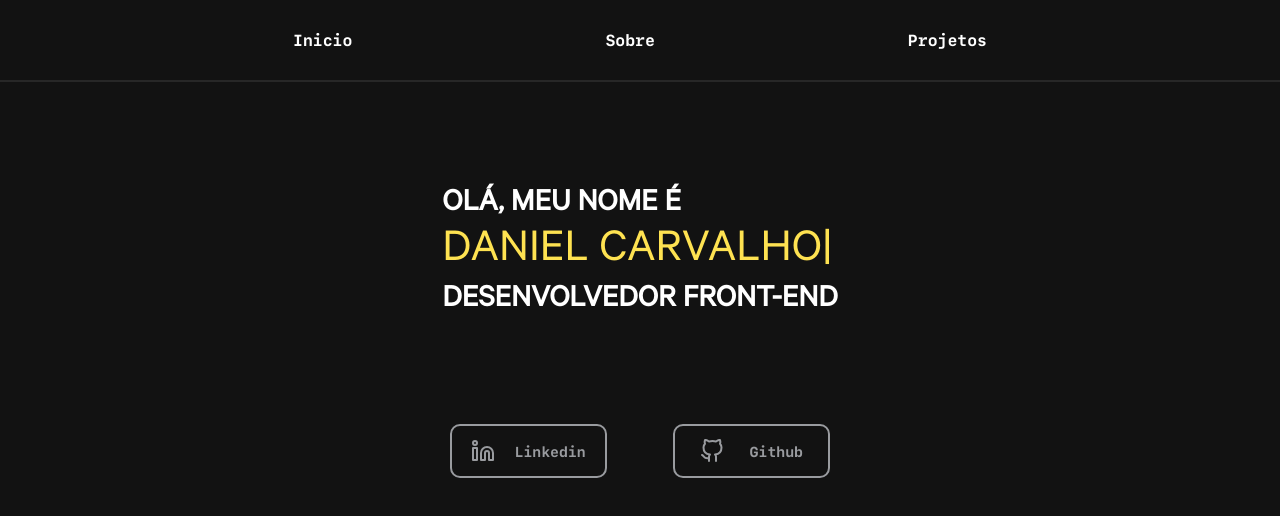
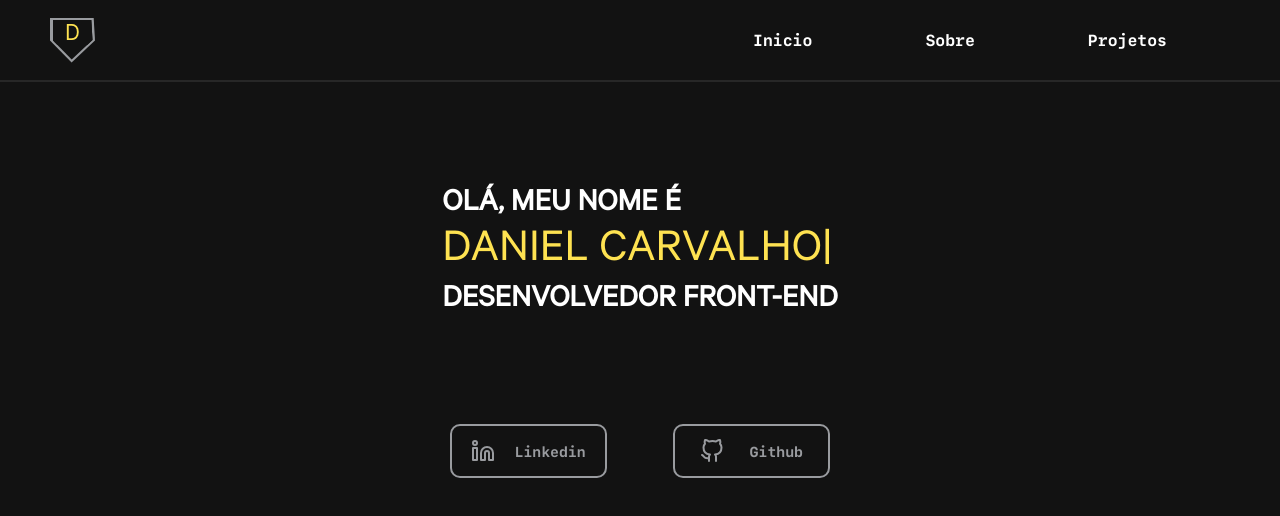
Before and after one commit to DanieelCarvalho/portifolio, a React (Create React App) app: page / in a window 1280 px wide. Shown: the top 516 px of the page. Built offline with nearby package versions, Linux system fonts and the light colour scheme.

Commit message:
coloquei uma logo

```diff
--- a/src/App.js
+++ b/src/App.js
@@ -6,7 +6,7 @@ export default function App() {
   return (
     <div>
       <S.GlobalStyle />
-      <Header link1="Inicio" link2="Sobre" link3="Projetos" link4="Ods"/>
+      <Header link1="Inicio" link2="Sobre" link3="Projetos" />
     </div>
   );
 }
--- a/src/Componentes/Header/Header.js
+++ b/src/Componentes/Header/Header.js
@@ -7,7 +7,7 @@ import Foto1 from "../../img/xbranco.png"
 import Foto2 from "../../img/menubranco.png"
 import * as S from "../Styles/HeaderStyle";
 
-export default function Header({ link1, link2, link3, link4 }) {
+export default function Header({ link1, link2, link3 }) {
 
   const [open, setOpen] = useState(false)
 
@@ -50,10 +50,11 @@ export default function Header({ link1, link2, link3, link4 }) {
         </S.Modal>
 
       <S.Header>
-      <S.Linha></S.Linha>
-      <S.Logo>
-
+      <S.CaixaLogo>
+      <S.Logo >
+      <S.LinkLogo to="/" >D</S.LinkLogo>
       </S.Logo>
+      </S.CaixaLogo>
         <S.Nav>
           <S.Ul>
             <S.Li>
--- a/src/Componentes/Styles/HeaderStyle.js
+++ b/src/Componentes/Styles/HeaderStyle.js
@@ -1,19 +1,25 @@
 import styled from 'styled-components'
-import {Link} from "react-router-dom"
+import { Link } from "react-router-dom"
 import SFMono from '../../Fonte/sf-mono-font/SF-Mono-Bold.ttf'
 
 export const Header = styled.header`
  background-color:  #121212;
  width: 100%;
+ display: flex;
+ align-items: center;
+ justify-content: space-between;
+ border-bottom: solid #272727 2px;
+ @media (max-width:500px){
+  height:12vh;
+  }
 
 `
 
 export const Nav = styled.nav`
-  width: 100%;
+  width: 50%;
   height: 80px;
   display: flex;
   justify-content: center;
-  border-bottom: solid #272727 2px;
   @media (max-width:500px){
         display: none;
   }
@@ -58,7 +64,7 @@ export const LinkS = styled(Link)`
     color:  #FEE251;
   }
 `
-export const Modal= styled.div`
+export const Modal = styled.div`
 display: none;
 @media (max-width:500px){
     display:flex;
@@ -89,7 +95,7 @@ display: none;
   }
 
 `
-export const Linha= styled.div`
+export const Linha = styled.div`
 
   width: 100%;
   height:10vh;
@@ -119,7 +125,47 @@ export const Botao = styled.button`
    transform: scale(-1.5)
  }
 `
-export const Logo = styled.div`
-p{
+export const CaixaLogo =styled.div`
+  background-color: #999b9f ;
+  clip-path: polygon(48% 100%, 100% 51%, 97% 0, 0 0, 0 51%);
+  position: relative;
+  width: 45px;
+  height: 45px;
+  background:  #999b9f;
+  box-sizing: border-box;
+  margin-left: 50px;
+
 
 `
+export const Logo = styled.div`
+clip-path: polygon(48% 100%, 100% 51%, 97% 0, 0 0, 0 51%);
+position: absolute;
+  top: 2px; /* equal to border thickness */
+  left: 2.5px; /* equal to border thickness */
+  width: 40px; /* container height - (border thickness * 2) */
+  height: 40px; /* container height - (border thickness * 2) */
+ text-align: center;
+ transition: .1s;
+ color: #FEE251;
+ background-color: #121212;
+ transition: .5s;
+ :hover{
+  background-color: #121212;
+  opacity: 0.7;
+ }
+
+`
+export const LinkLogo =styled(Link)`
+  color: #FEE251;
+  text-decoration: none;
+  text-align: center;
+  font-size: clamp(0.5rem, 1.3rem, 2rem);
+  text-transform: uppercase;
+  display: flex;
+  align-items: center;
+  justify-content: center;
+  transition: .5;
+  :hover{
+    transform: scale(1.1);
+  }
+`
```
